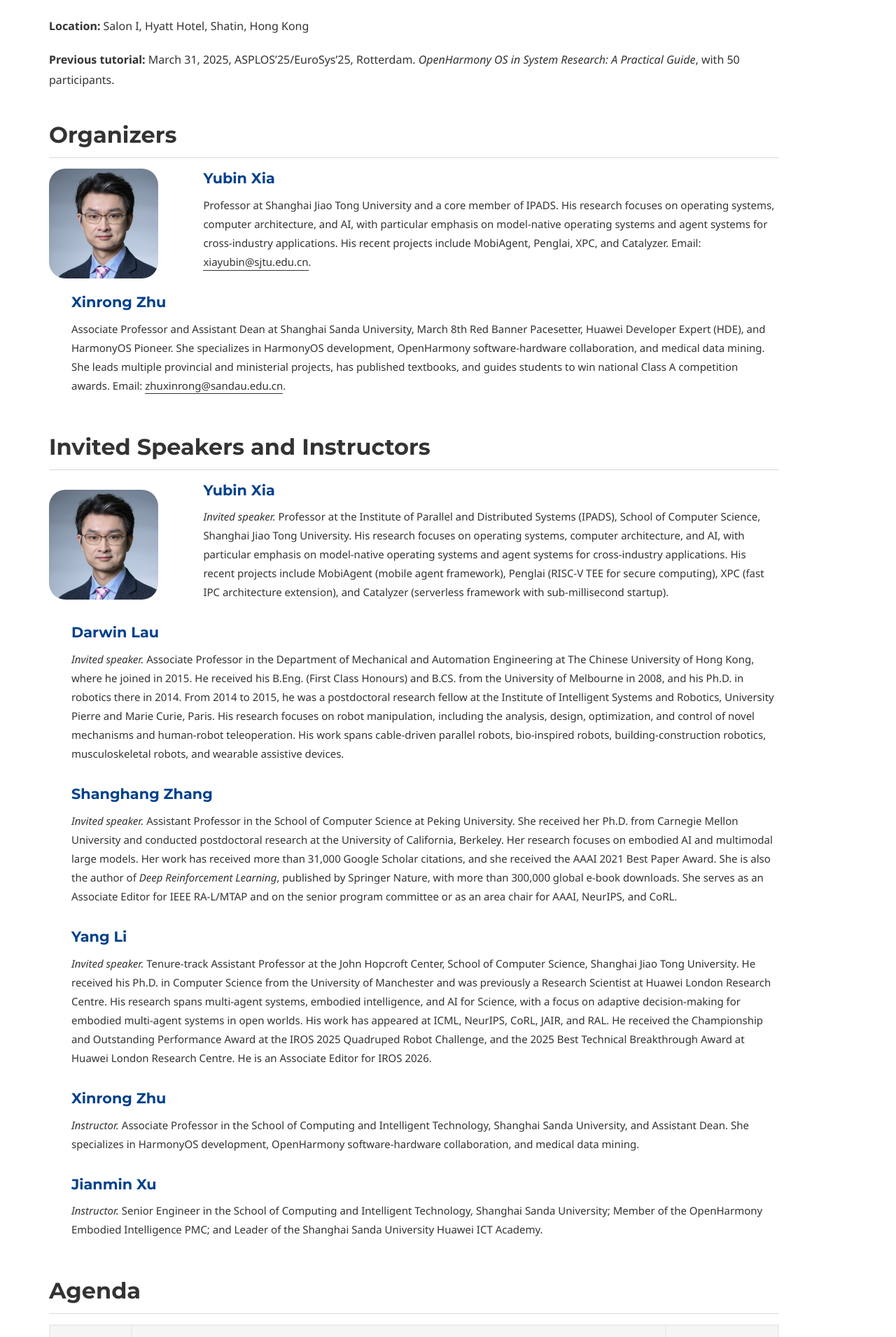
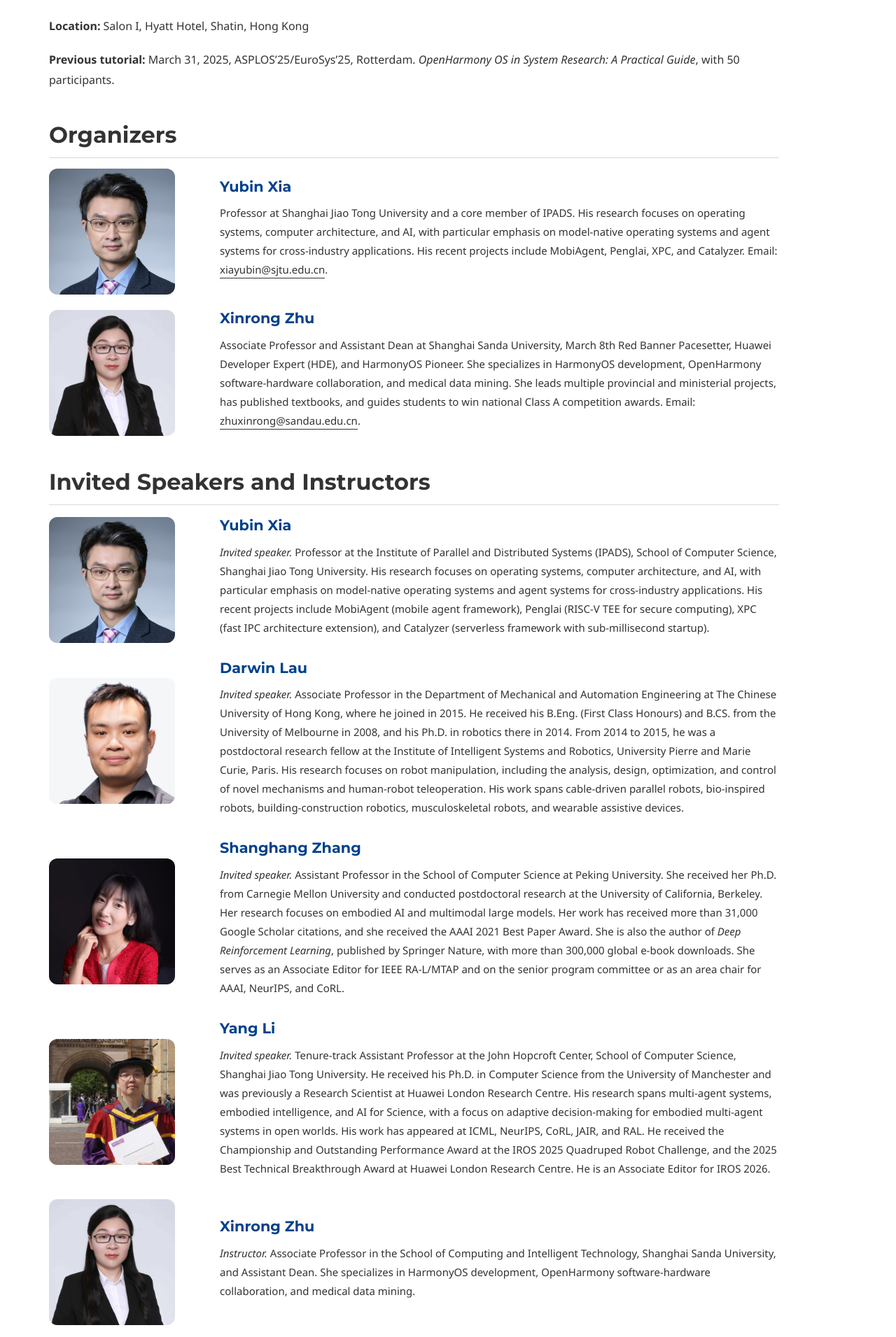
Before and after one commit to openharmony-research/openharmony-research.github.io, a Jekyll site: the page built from tutorial_atc2026.md, in a window 1280 px wide. Shown: the part 1286-3197 px from the top of the page at 70% size. Built offline with Jekyll 4.4.1, drawn with Linux system fonts in a browser that asks for light colours; some web fonts are replaced.

Commit message:
Add ATC 2026 speaker photos

```diff
--- a/doks-theme/_sass/components/_img.scss
+++ b/doks-theme/_sass/components/_img.scss
@@ -88,7 +88,25 @@
 
     }
     .media-left__image {
-      flex: 0 0 15%;
+      flex: 0 0 180px;
+      width: 180px;
+      height: 180px;
+      border-radius: 12px;
+      background: #f4f6f8;
+
+      img {
+        width: 100%;
+        height: 100%;
+        object-fit: cover;
+      }
+    }
+
+    @media (max-width: 700px) {
+      .media-left__image {
+        flex-basis: 110px;
+        width: 110px;
+        height: 110px;
+      }
     }
   }
 }
--- a/tutorial_atc2026.md
+++ b/tutorial_atc2026.md
@@ -44,6 +44,9 @@ The tutorial is organized around three modules:
 </div>
 
 <div class="media-left media-left--tutorial">
+  <div class="media-left__image">
+    <img src="/imgs/xinrong-zhu.jpg" alt="Xinrong Zhu">
+  </div>
   <div class="media-left__content">
     <strong>Xinrong Zhu</strong>
     <p>Associate Professor and Assistant Dean at Shanghai Sanda University, March 8th Red Banner Pacesetter, Huawei Developer Expert (HDE), and HarmonyOS Pioneer. She specializes in HarmonyOS development, OpenHarmony software-hardware collaboration, and medical data mining. She leads multiple provincial and ministerial projects, has published textbooks, and guides students to win national Class A competition awards. Email: <a href="mailto:zhuxinrong@sandau.edu.cn">zhuxinrong@sandau.edu.cn</a>.</p>
@@ -63,6 +66,9 @@ The tutorial is organized around three modules:
 </div>
 
 <div class="media-left media-left--tutorial">
+  <div class="media-left__image">
+    <img src="/imgs/darwin-lau.jpg" alt="Darwin Lau">
+  </div>
   <div class="media-left__content">
     <strong>Darwin Lau</strong>
     <p><em>Invited speaker.</em> Associate Professor in the Department of Mechanical and Automation Engineering at The Chinese University of Hong Kong, where he joined in 2015. He received his B.Eng. (First Class Honours) and B.CS. from the University of Melbourne in 2008, and his Ph.D. in robotics there in 2014. From 2014 to 2015, he was a postdoctoral research fellow at the Institute of Intelligent Systems and Robotics, University Pierre and Marie Curie, Paris. His research focuses on robot manipulation, including the analysis, design, optimization, and control of novel mechanisms and human-robot teleoperation. His work spans cable-driven parallel robots, bio-inspired robots, building-construction robotics, musculoskeletal robots, and wearable assistive devices.</p>
@@ -70,6 +76,9 @@ The tutorial is organized around three modules:
 </div>
 
 <div class="media-left media-left--tutorial">
+  <div class="media-left__image">
+    <img src="/imgs/shanghang-zhang.jpg" alt="Shanghang Zhang">
+  </div>
   <div class="media-left__content">
     <strong>Shanghang Zhang</strong>
     <p><em>Invited speaker.</em> Assistant Professor in the School of Computer Science at Peking University. She received her Ph.D. from Carnegie Mellon University and conducted postdoctoral research at the University of California, Berkeley. Her research focuses on embodied AI and multimodal large models. Her work has received more than 31,000 Google Scholar citations, and she received the AAAI 2021 Best Paper Award. She is also the author of <em>Deep Reinforcement Learning</em>, published by Springer Nature, with more than 300,000 global e-book downloads. She serves as an Associate Editor for IEEE RA-L/MTAP and on the senior program committee or as an area chair for AAAI, NeurIPS, and CoRL.</p>
@@ -77,6 +86,9 @@ The tutorial is organized around three modules:
 </div>
 
 <div class="media-left media-left--tutorial">
+  <div class="media-left__image">
+    <img src="/imgs/yang-li.jpg" alt="Yang Li">
+  </div>
   <div class="media-left__content">
     <strong>Yang Li</strong>
     <p><em>Invited speaker.</em> Tenure-track Assistant Professor at the John Hopcroft Center, School of Computer Science, Shanghai Jiao Tong University. He received his Ph.D. in Computer Science from the University of Manchester and was previously a Research Scientist at Huawei London Research Centre. His research spans multi-agent systems, embodied intelligence, and AI for Science, with a focus on adaptive decision-making for embodied multi-agent systems in open worlds. His work has appeared at ICML, NeurIPS, CoRL, JAIR, and RAL. He received the Championship and Outstanding Performance Award at the IROS 2025 Quadruped Robot Challenge, and the 2025 Best Technical Breakthrough Award at Huawei London Research Centre. He is an Associate Editor for IROS 2026.</p>
@@ -84,6 +96,9 @@ The tutorial is organized around three modules:
 </div>
 
 <div class="media-left media-left--tutorial">
+  <div class="media-left__image">
+    <img src="/imgs/xinrong-zhu.jpg" alt="Xinrong Zhu">
+  </div>
   <div class="media-left__content">
     <strong>Xinrong Zhu</strong>
     <p><em>Instructor.</em> Associate Professor in the School of Computing and Intelligent Technology, Shanghai Sanda University, and Assistant Dean. She specializes in HarmonyOS development, OpenHarmony software-hardware collaboration, and medical data mining.</p>
@@ -91,6 +106,9 @@ The tutorial is organized around three modules:
 </div>
 
 <div class="media-left media-left--tutorial">
+  <div class="media-left__image">
+    <img src="/imgs/jianmin-xu.jpg" alt="Jianmin Xu">
+  </div>
   <div class="media-left__content">
     <strong>Jianmin Xu</strong>
     <p><em>Instructor.</em> Senior Engineer in the School of Computing and Intelligent Technology, Shanghai Sanda University; Member of the OpenHarmony Embodied Intelligence PMC; and Leader of the Shanghai Sanda University Huawei ICT Academy.</p>
```
Also changed, not shown: imgs/darwin-lau.jpg (added), imgs/jianmin-xu.jpg (added), imgs/shanghang-zhang.jpg (added), imgs/xinrong-zhu.jpg (added), imgs/yang-li.jpg (added).
